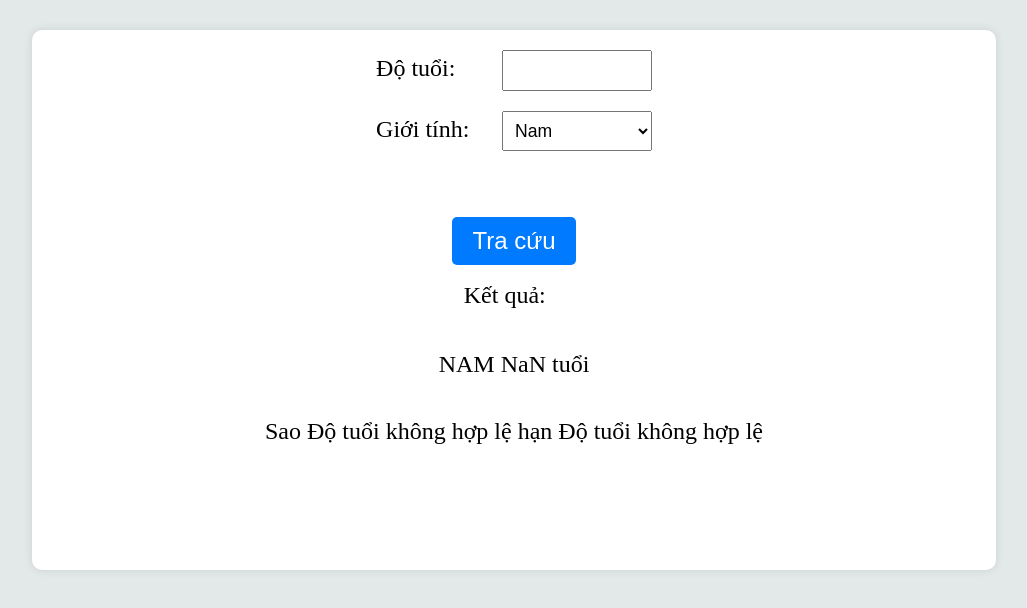
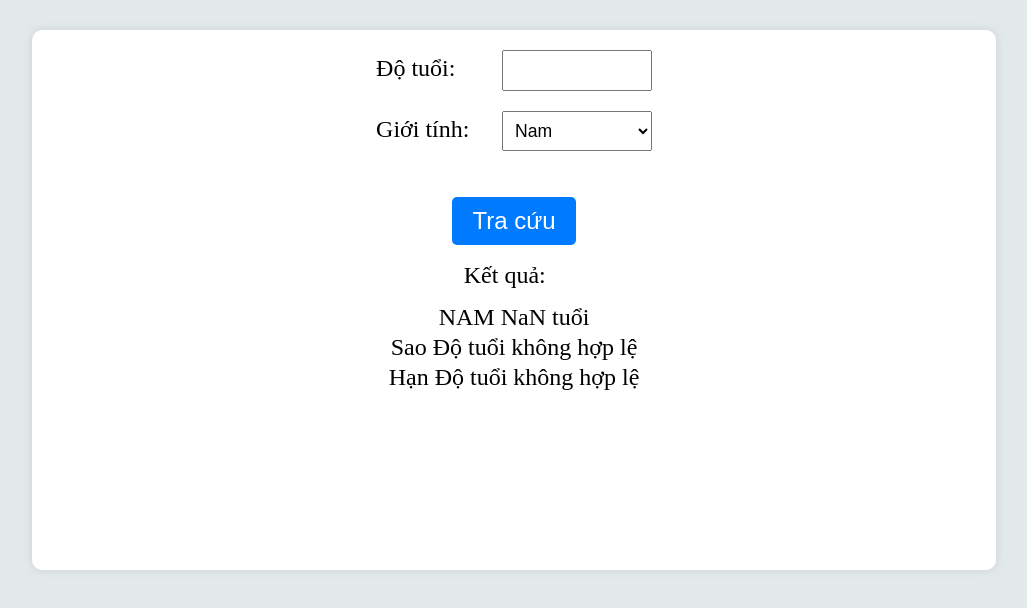
Before and after one commit to PearHuynh/thongtin, a plain HTML site: page index.html in a window 1280 px wide. Both pictures are taken after a click on the button "Tra cứu". Shown: the whole page, without its empty margins (126-1153 px from the left). Drawn offline with Linux system fonts and the light colour scheme.

Commit message:
first commit

```diff
--- a/index.html
+++ b/index.html
@@ -19,13 +19,14 @@
         <option value="male">Nam</option>
         <option value="female">Nữ</option>
       </select>
-      <br><br>
+      <br>
       <button onclick="traCuu()">Tra cứu</button>
       <br><br>
       <label>Kết quả: </label>
       <br>
       <div id="result1"></div>
       <div id="result2"></div>
+      <div id="result3"></div>
       <br>
       <br>
     </div>
--- a/script.js
+++ b/script.js
@@ -3,6 +3,7 @@ function traCuu() {
     var gender = document.getElementById('gender').value;
     var resultDiv1 = document.getElementById('result1');
     var resultDiv2 = document.getElementById('result2');
+    var resultDiv3 = document.getElementById('result3');
     var resultTextsex = '';
     var resultText1 = '';
     var resultText2 = '';
@@ -47,5 +48,6 @@ function traCuu() {
     resultTextsex = (gender === 'male') ? 'NAM' : 'NỮ';
 
     resultDiv1.textContent = resultTextsex + ' ' + age + ' tuổi ';
-    resultDiv2.textContent = 'Sao ' + resultText1 + " hạn " + resultText2;
+    resultDiv2.textContent = 'Sao ' + resultText1;
+    resultDiv3.textContent = 'Hạn ' + resultText2;
 }
--- a/style.css
+++ b/style.css
@@ -56,12 +56,17 @@ button:hover {
 }
 
 #result1 {
-  margin-top: 5%;
+  margin-top: 2%;
   font-size: 150%; /* Tăng kích thước lên 150% */
 }
 
 #result2 {
-  margin-top: 5%;
+  margin-top: 10px;
+  font-size: 150%; /* Tăng kích thước lên 150% */
+}
+
+#result3 {
+  margin-top: 10px;
   font-size: 150%; /* Tăng kích thước lên 150% */
   margin-bottom: 5%;
 }
```
